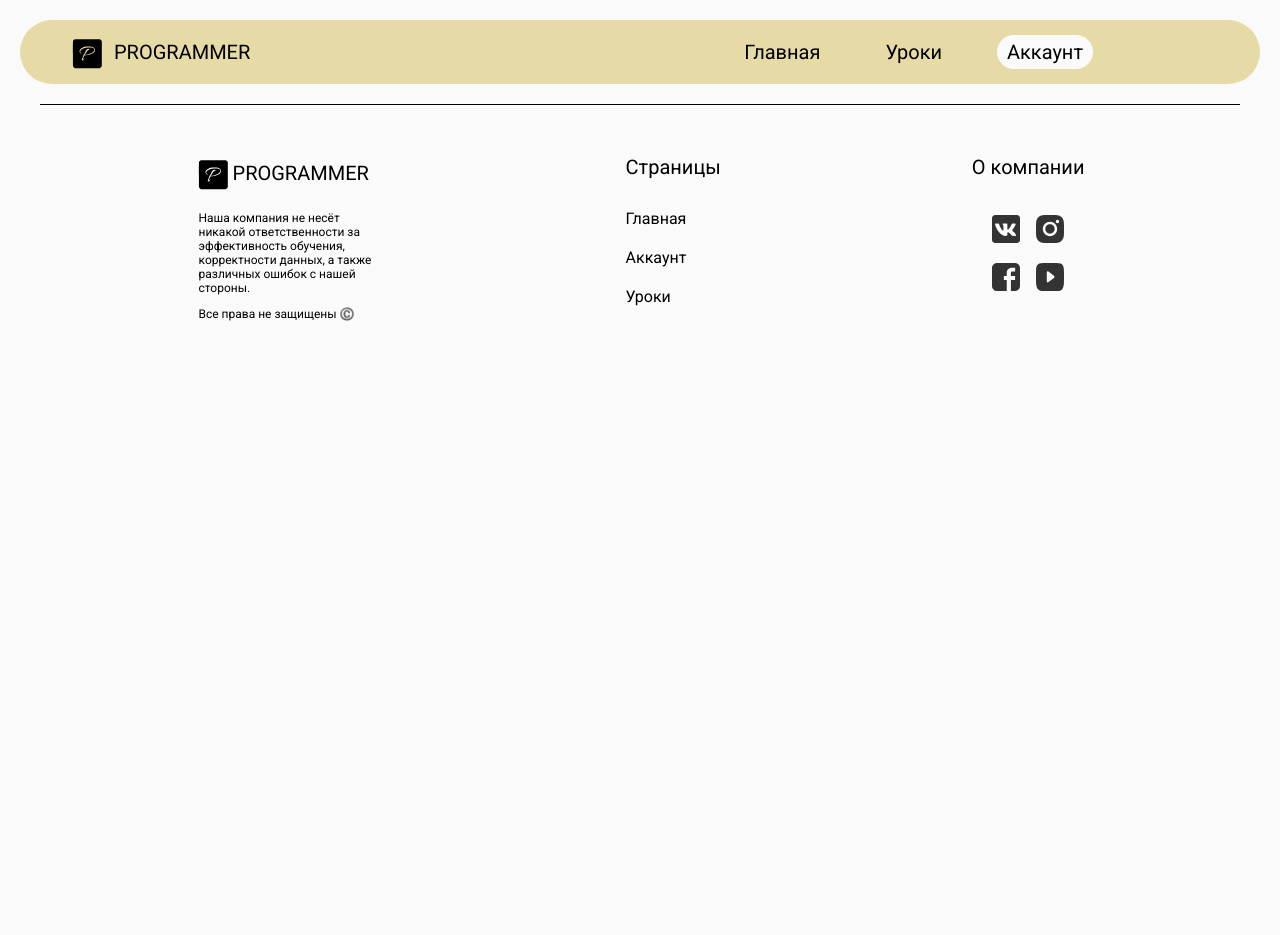
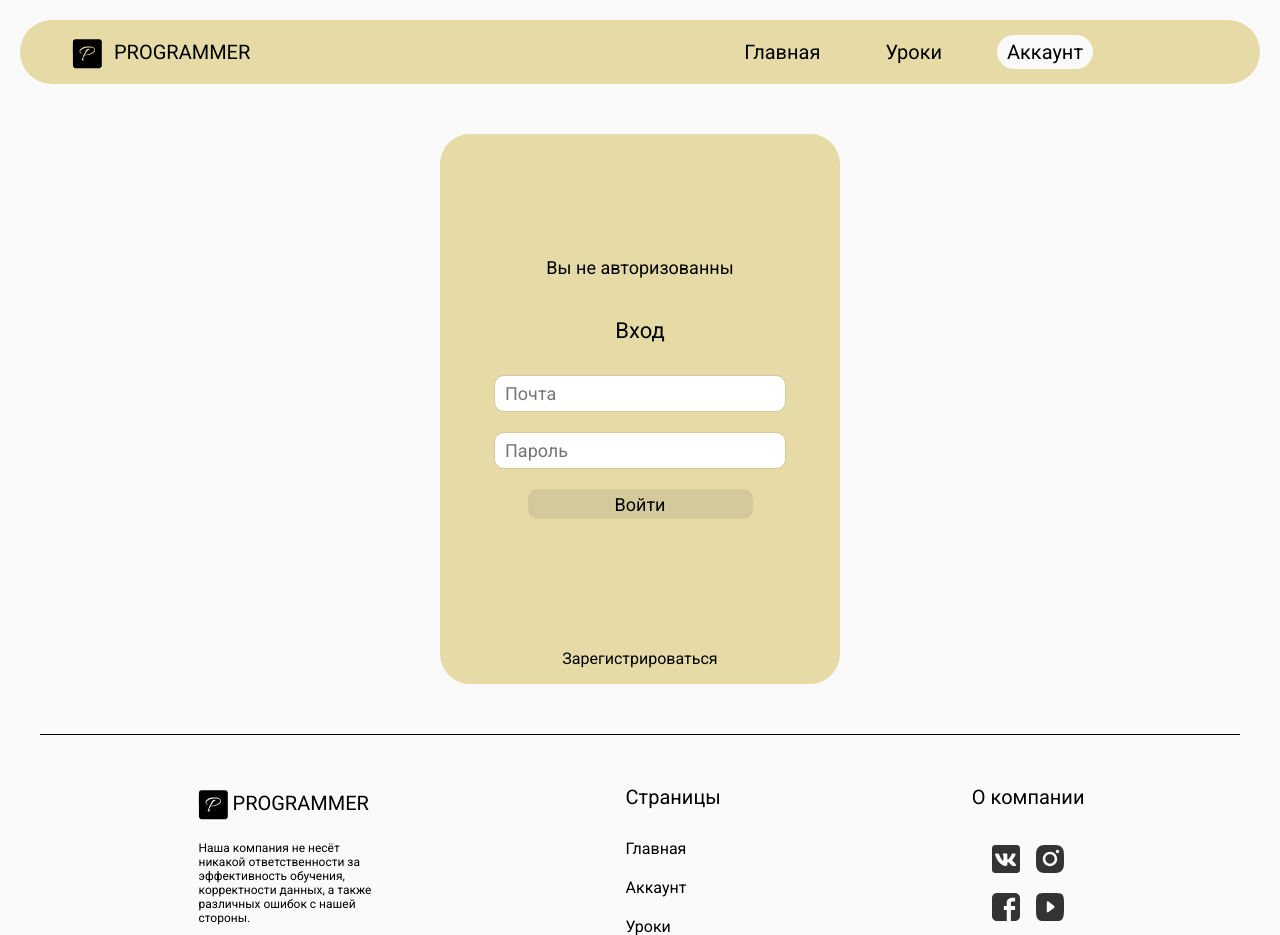
Before and after one commit to GodgonShlem/kursovaia, a Flask app: page /account in a window 1280 px wide. Shown: the top 935 px of the page. Before the commit the page ends 321 px from the top, so only its background shows below. Run offline with Flask 3, Linux system fonts and the light colour scheme.

Commit message:
Обновлена страница accounts
На страницу account добавлены формы для регистрации и авторизации, будущий профиль для авторизированных пользователей, также заданы стили

```diff
--- /dev/null
+++ b/static/css/account.scss
@@ -0,0 +1,72 @@
+@use 'variables';
+.accountmenu-logged {
+    width: 800px;
+    margin: 50px auto;
+    height: 350px;
+    display: flex;
+    flex-direction: column;
+    padding: 20px 30px;
+    background-color: variables.$MainColor;
+    border-radius: 30px;
+    position: relative;
+    font-size: 24px;
+    text-align: center;
+    .accountmenu-logged-logout {
+        margin-top: auto;
+        color: variables.$MainColorText;
+    }
+}
+.accountmenu-unlogged {
+    width: 400px;
+    margin: 50px auto;
+    height: 550px;
+    display: flex;
+    flex-direction: column;
+    justify-content: center;
+    align-items: center;
+    text-align: center;
+    background-color: variables.$MainColor;
+    border-radius: 30px;
+    position: relative;
+    .accountmenu-unlogged-title {
+        font-size: 18px;
+    }
+    .accountmenu-unlogged-btns {
+        position: absolute;
+        bottom: 0;
+        width: 300px;
+        display: flex;
+        justify-content: center;
+        &:hover{
+            cursor: pointer;
+        }
+    }
+    .accountmenu-unlogged-form {
+        width: 300px;
+        margin-bottom: 50px;
+        .accountmenu-unlogged-form-title {
+            font-size: 22px;
+        }
+        .accountmenu-unlogged-form-input {
+            width: 90%;
+            font-size: 18px;
+            height: 25px;
+            border: 1px solid variables.$MainColorDarker;
+            border-radius: 10px;
+            padding: 5px 10px;
+            margin: 10px auto;
+        }
+        .accountmenu-unlogged-form-button {
+            width: 75%;
+            height: 30px;
+            font-size: 18px;
+            border-radius: 10px;
+            margin: 10px auto;
+            background-color: variables.$MainColorDarker;
+            border: none;
+            &:hover {
+                background-color: variables.$MainColorDark;
+            }
+        }
+    }
+}
--- a/static/css/main.css
+++ b/static/css/main.css
@@ -162,3 +162,76 @@ html {
 .hidden {
   display: none;
 }
+
+.accountmenu-logged {
+  width: 800px;
+  margin: 50px auto;
+  height: 350px;
+  display: flex;
+  flex-direction: column;
+  padding: 20px 30px;
+  background-color: #e6daa6;
+  border-radius: 30px;
+  position: relative;
+  font-size: 24px;
+  text-align: center;
+}
+.accountmenu-logged .accountmenu-logged-logout {
+  margin-top: auto;
+  color: black;
+}
+
+.accountmenu-unlogged {
+  width: 400px;
+  margin: 50px auto;
+  height: 550px;
+  display: flex;
+  flex-direction: column;
+  justify-content: center;
+  align-items: center;
+  text-align: center;
+  background-color: #e6daa6;
+  border-radius: 30px;
+  position: relative;
+}
+.accountmenu-unlogged .accountmenu-unlogged-title {
+  font-size: 18px;
+}
+.accountmenu-unlogged .accountmenu-unlogged-btns {
+  position: absolute;
+  bottom: 0;
+  width: 300px;
+  display: flex;
+  justify-content: center;
+}
+.accountmenu-unlogged .accountmenu-unlogged-btns:hover {
+  cursor: pointer;
+}
+.accountmenu-unlogged .accountmenu-unlogged-form {
+  width: 300px;
+  margin-bottom: 50px;
+}
+.accountmenu-unlogged .accountmenu-unlogged-form .accountmenu-unlogged-form-title {
+  font-size: 22px;
+}
+.accountmenu-unlogged .accountmenu-unlogged-form .accountmenu-unlogged-form-input {
+  width: 90%;
+  font-size: 18px;
+  height: 25px;
+  border: 1px solid #d3c99a;
+  border-radius: 10px;
+  padding: 5px 10px;
+  margin: 10px auto;
+}
+.accountmenu-unlogged .accountmenu-unlogged-form .accountmenu-unlogged-form-button {
+  width: 75%;
+  height: 30px;
+  font-size: 18px;
+  border-radius: 10px;
+  margin: 10px auto;
+  background-color: #d3c99a;
+  border: none;
+}
+.accountmenu-unlogged .accountmenu-unlogged-form .accountmenu-unlogged-form-button:hover {
+  background-color: #b2aa84;
+}
--- a/static/css/main.scss
+++ b/static/css/main.scss
@@ -1 +1,2 @@
 @import 'pattern.scss';
+@import 'account.scss';
--- a/templates/account.html
+++ b/templates/account.html
@@ -1 +1,37 @@
 {% extends 'pattern.html' %}
+{% block main %}
+    {% if session['user_session'] %}
+        <div class="accountmenu-logged">
+            <p class="accountmenu-logged-greeting">Приветствуем</p>
+            <p class="accountmenu-logged-date">Дата регистрации аккаунта:</p>
+            <p class="accountmenu-logged-count">Вы прошли уроков</p>
+            <a href="logout" class="accountmenu-logged-logout">Выйти из Аккаунта</a>
+        </div>
+    {% else %}
+        <div class="accountmenu-unlogged">
+            <p class="accountmenu-unlogged-title">Вы не авторизованны</p>
+                <span class="accountmenu-unlogged-err"></span>
+                <form method="post" class="accountmenu-unlogged-form hidden" id="form-reg">
+                    <p class="accountmenu-unlogged-form-title">Регистрация</p>
+                    <p style="font-size: 14px;" id="reg-elem"></p>
+                    <input type="text" name="username" required placeholder="Имя" class="accountmenu-unlogged-form-input">
+                    <input type="tel" name="phone" required placeholder="Телефон" class="accountmenu-unlogged-form-input">
+                    <input type="email" name="email" required placeholder="Почта" class="accountmenu-unlogged-form-input">
+                    <input type="password" name="password" required placeholder="Пароль" class="accountmenu-unlogged-form-input">
+                    <input type="password" name="password_confirm" required placeholder="Подтвердите пароль" class="accountmenu-unlogged-form-input">
+                    <button type="submit" name="register_submit" class="accountmenu-unlogged-form-button">Зарегистрироваться</button>
+                </form>
+                <form method="post" id="form-log" class="accountmenu-unlogged-form">
+                    <p class="accountmenu-unlogged-form-title">Вход</p>
+                    <p style="font-size: 14px;" id="log-elem"></p>
+                    <input type="email" name="email" required placeholder="Почта" class="accountmenu-unlogged-form-input">
+                    <input type="password" name="password" required placeholder="Пароль" class="accountmenu-unlogged-form-input">
+                    <button type="submit" name="register_submit" class="accountmenu-unlogged-form-button">Войти</button>
+                </form>
+            <div class="accountmenu-unlogged-btns">
+                <p id="btn-reg">Зарегистрироваться</p>
+                <p class="hidden" id="btn-log">Вход</p>
+            </div>
+        </div>
+    {% endif %}
+{% endblock %}
```
